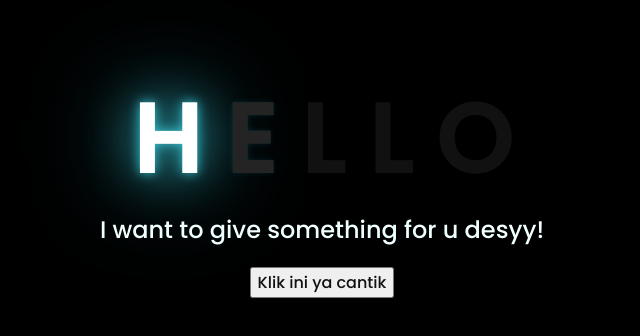
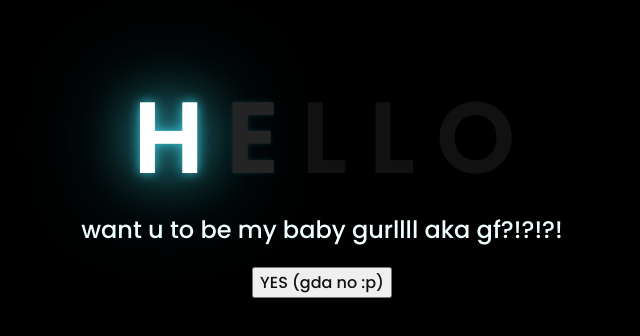
Before and after one commit to Kyizlif/for-youu, a plain HTML site: page index.html in a window 1280 px wide. Shown: the part 226-562 px from the top of the page, without its empty margins (326-966 px from the left). Drawn offline with Linux system fonts and the light colour scheme.

Commit message:
index.html

```diff
--- a/index.html
+++ b/index.html
@@ -18,11 +18,11 @@
         <span>O</span>
     </div>
     <div class="description">
-        <span>I want to give something for u desyy!</span>
+        <span>want u to be my baby gurllll aka gf?!?!?!</span>
     </div>
     <div class="button">
         <button>
-            <a href="flower.html">Klik ini ya cantik</a>
+            <a href="flower.html">YES (gda no :p)</a>
         </button>
 
     </div>
```
